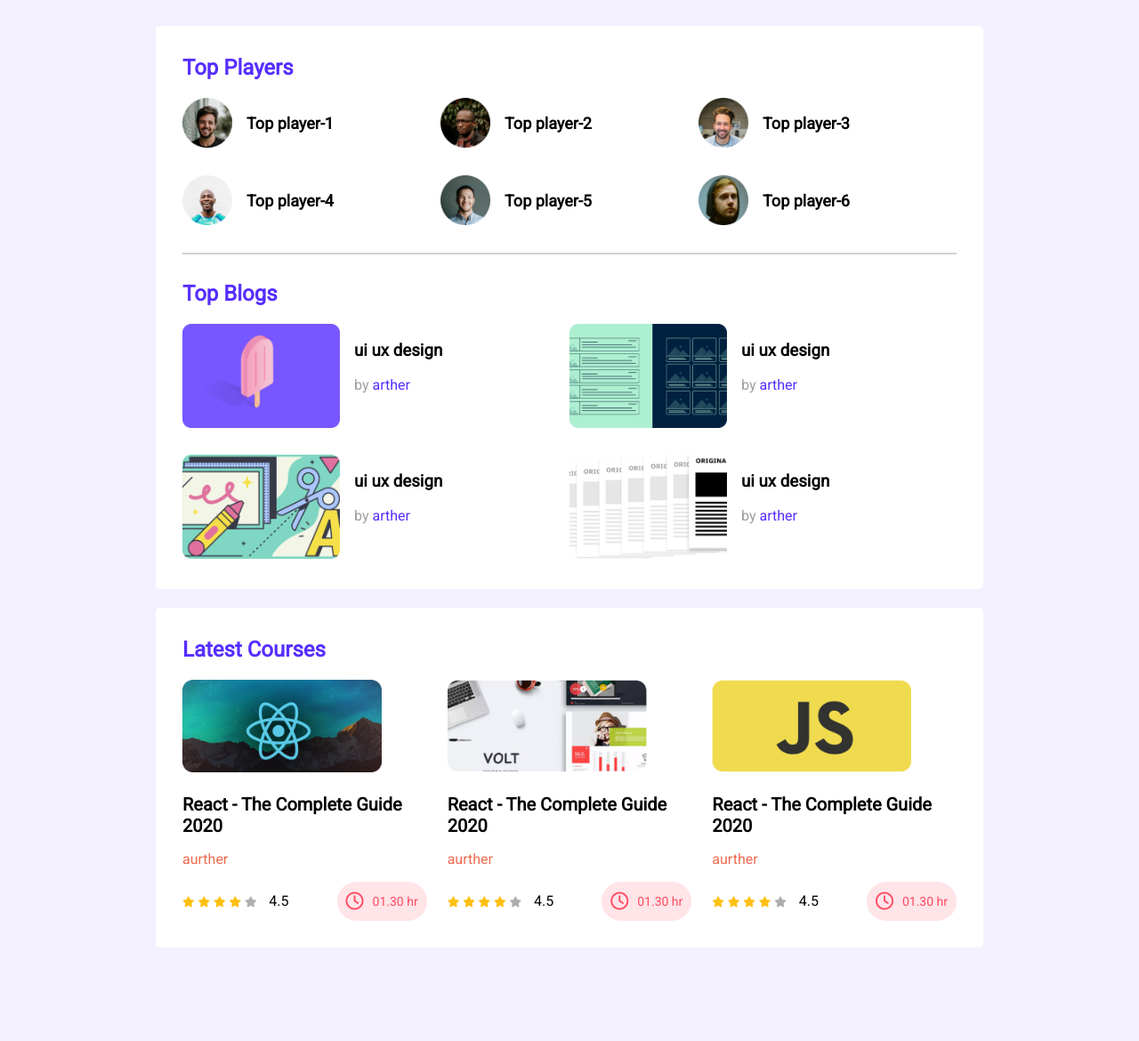
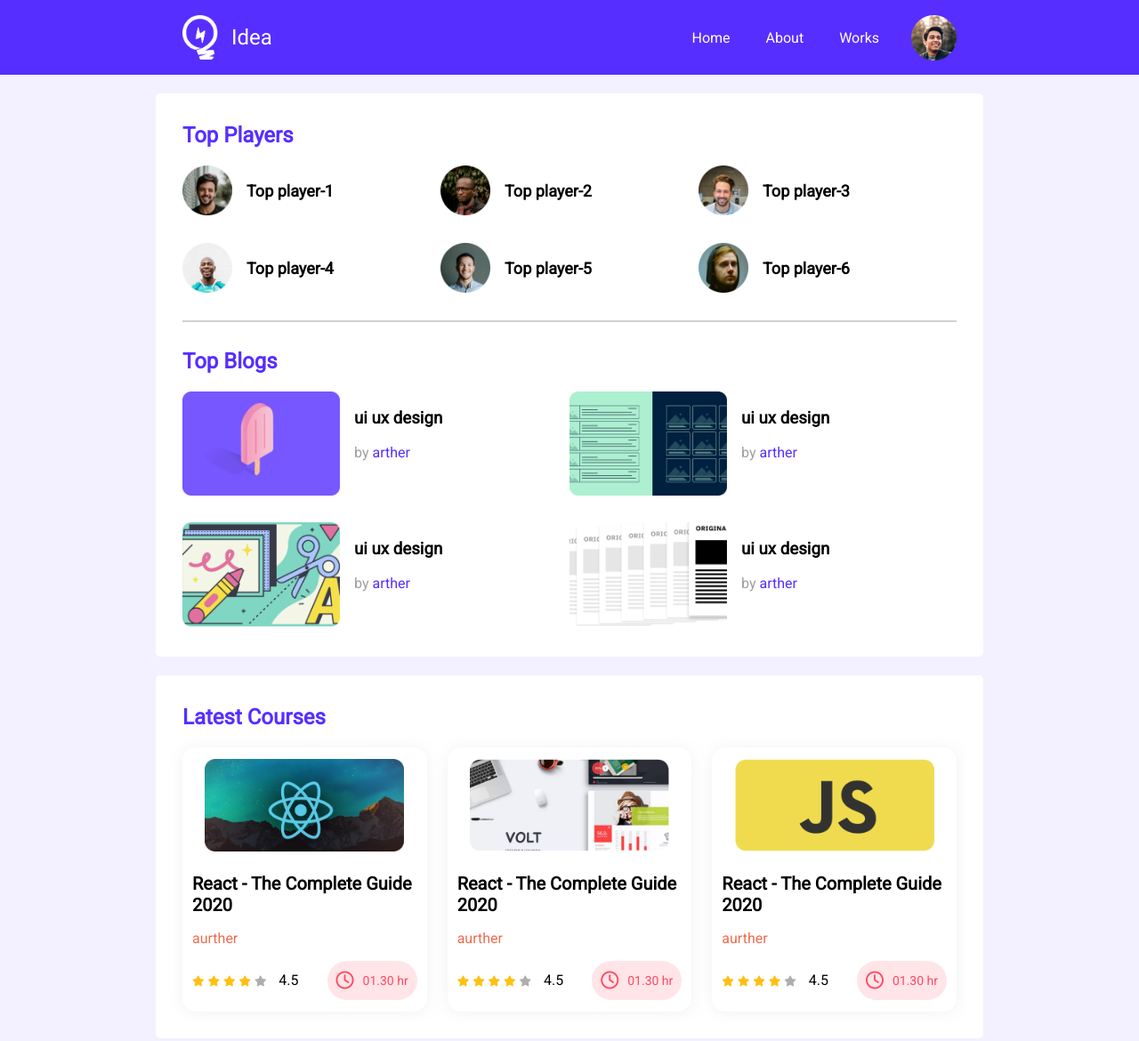
Before and after one commit to Hasibul-Hasan-Hasib/CSS-03, a plain HTML site: page index.html in a window 1280 px wide. Shown: the whole page at 89% size. Before the commit the page ends 1093 px from the top, so only its background shows below. Drawn offline with Linux system fonts and the light colour scheme.

Commit message:
finishing

```diff
--- a/index.html
+++ b/index.html
@@ -20,7 +20,24 @@
     <!-- header start -->
 
     <header>
-
+        <nav>
+            <div id="logo">
+                <img src="images/icons/logo.png" alt="">
+                <p>Idea</p>
+            </div>
+            <label for="toggle">&#9776;</label>
+            <input type="checkbox"name="toggle"id="toggle">
+            <div class="menu-profile">
+                <div class="menu">
+                    <a href="" class="menu-items">Home</a>
+                    <a href="" class="menu-items">About</a>
+                    <a href="" class="menu-items">Works</a>
+                </div>
+                <div id="profile">
+                    <img src="images/icons/profile.png" alt="">
+                </div>
+            </div>
+        </nav>
     </header>
 
     <!-- header end -->
@@ -108,7 +125,7 @@
         <section class="container">
             <h2 class="section-title">Latest Courses</h2>
             <div class="courses">
-                <div class="course">
+                <div class="course box-shadow">
                     <div class="banner">
                         <img src="images/courses/course-1.png" alt="">
                     </div>
@@ -131,7 +148,7 @@
                         </div>
                     </div>
                 </div>
-                <div class="course">
+                <div class="course box-shadow">
                     <div class="banner">
                         <img src="images/courses/course-2.png" alt="">
                     </div>
@@ -154,7 +171,7 @@
                         </div>
                     </div>
                 </div>
-                <div class="course">
+                <div class="course box-shadow">
                     <div class="banner">
                         <img src="images/courses/course-3.png" alt="">
                     </div>
--- a/styles/style.css
+++ b/styles/style.css
@@ -8,7 +8,13 @@ body {
   font-family: "Roboto";
   background-color: #f3f1ff;
   box-sizing: border-box;
-  margin-bottom: 28px;
+  margin: 0 0 28px 0;
+}
+header {
+  display: flex;
+  justify-content: center;
+  align-items: center;
+  background-color: #562eff;
 }
 main {
   display: flex;
@@ -28,7 +34,70 @@ hr {
   margin-bottom: 30px;
 }
 
+/*   nav-bar styling  */
+
+nav {
+  display: flex;
+  justify-content: space-between;
+  width: 870px;
+  padding: 0px;
+}
+#logo {
+  display: flex;
+  align-items: center;
+}
+#logo img {
+  width: 40px;
+  height: 50px;
+}
+#logo p {
+  font-style: normal;
+  font-weight: 500;
+  font-size: 24px;
+  line-height: 36px;
+  color: #ffffff;
+  margin-left: 15px;
+}
+label{
+  display: none;
+  font-size: 24px;
+  color: #ffffff;
+  align-items: center;
+  justify-content: center;
+}
+#toggle{
+  display:none;
+}
+.menu-profile {
+  display: flex;
+  justify-content: center;
+  align-items: center;
+}
+
+#profile {
+  display: flex;
+  margin-left: 36px;
+  align-items: center;
+  justify-content: center;
+}
+.menu-profile ul {
+  display: flex;
+}
+.menu-items {
+  list-style: none;
+  margin-left: 36px;
+}
+.menu a {
+  text-decoration: none;
+  color: #ffffff;
+}
+
+
+
 /* top players style  */
+
+
+
 
 .top-players {
   margin-bottom: 30px;
@@ -58,7 +127,7 @@ hr {
 
 /* top blog styles */
 
-.top-blogs{
+.top-blogs {
 }
 .blogs {
   display: grid;
@@ -88,25 +157,35 @@ hr {
   color: #562eff;
 }
 
-
 /*    course styling    */
-
 
 .courses {
   display: grid;
+  justify-content: center;
   grid-template-columns: repeat(3, 1fr);
   grid-column-gap: 23px;
+}
+.course {
+  display: flex;
+  padding: 13px 11px;
+  flex-direction: column;
+  align-items: center;
+  border-radius: 15px;
 }
 .course .banner img {
   width: 224px;
   height: 104px;
 }
-.course-details h3{
+
+.box-shadow {
+  box-shadow: 0px 1px 15px rgba(233, 233, 233, 0.627);
+}
+.course-details h3 {
   margin-bottom: 0px;
   font-size: 20px;
 }
-.course-details .instructor{
-  color: #ED6B4F;
+.course-details .instructor {
+  color: #ed6b4f;
   font-size: 16px;
 }
 .course-info {
@@ -114,7 +193,7 @@ hr {
   align-items: center;
   justify-content: space-between;
 }
-.course-info span{
+.course-info span {
   margin-left: 10px;
 }
 .fa-star {
@@ -143,36 +222,66 @@ hr {
   margin-left: 10px;
 }
 
-
-
 /*     media queries       */
-
-
-
 
 /* Small devices */
 @media only screen and (max-width: 688px) {
-  .container{
-    width: 100%;
+  nav {
+    width: 80%;
+    display:flex;
+    align-items: center;
+    justify-content: space-between;
   }
-  .players,.blogs,.courses{
-    grid-template-columns: repeat(1,1fr);
+  .menu-profile{
+    display: none;
+    flex-direction: column;
+    text-align: center;
+    width: 50%;
+
   }
-  .player,.blog,.course{
+  .menu a{
+    display:block;
+    border-bottom:1px solid green;
+    margin: 0;
+  }
+  label{
+    display: block;
+    cursor: pointer;
+  }
+  .menu-items{
+    display:none;
+  }
+
+  #toggle:checked + .menu-profile{
+    display: block;
+  }
+
+  .container {
+    width: 80%;
+  }
+  .players,.blogs,.courses {
+    grid-template-columns: repeat(1, 1fr);
+    grid-row-gap: 23px;
+  }
+  .player,.blog,.course {
     flex-direction: column;
     align-items: center;
   }
 }
 
 /* Medium devices */
-@media only screen and (min-width: 689px) and (max-width:992px) {
-  .container{
-    width: 100%;
+@media only screen and (min-width: 689px) and (max-width: 992px) {
+  nav {
+    width: 80%;
   }
-  .players,.blogs,.courses{
-    grid-template-columns: repeat(2,1fr);
+  .container {
+    width: 80%;
   }
-  .player,.blog,.course{
+  .players,.blogs,.courses {
+    grid-template-columns: repeat(2, 1fr);
+    grid-row-gap: 23px;
+  }
+  .player,.blog,.course {
     flex-direction: column;
     align-items: center;
   }
```
